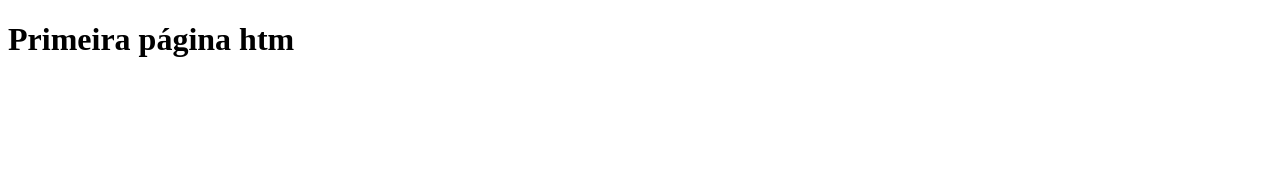
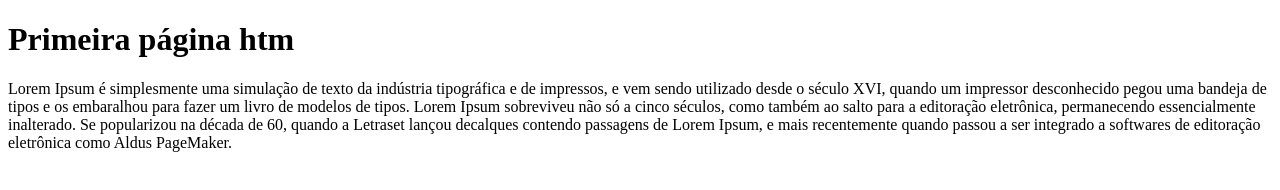
Before and after one commit to cleyton27/bascGit, a plain HTML site: page index.html in a window 1280 px wide. Drawn offline with Linux system fonts and the light colour scheme.

Commit message:
Trazendo as alteraçoes feitas na branch test para a master com o comando git marge

```diff
--- a/index.html
+++ b/index.html
@@ -6,7 +6,9 @@
 <body>
 	<h1>Primeira página htm </h1>
 
+<p>Lorem Ipsum é simplesmente uma simulação de texto da indústria tipográfica e de impressos, e vem sendo utilizado desde o século XVI, quando um impressor desconhecido pegou uma bandeja de tipos e os embaralhou para fazer um livro de modelos de tipos. Lorem Ipsum sobreviveu não só a cinco séculos, como também ao salto para a editoração eletrônica, permanecendo essencialmente inalterado. Se popularizou na década de 60, quando a Letraset lançou decalques contendo passagens de Lorem Ipsum, e mais recentemente quando passou a ser integrado a softwares de editoração eletrônica como Aldus PageMaker.
 
+</p>
 
 </body>
 </html>
```
